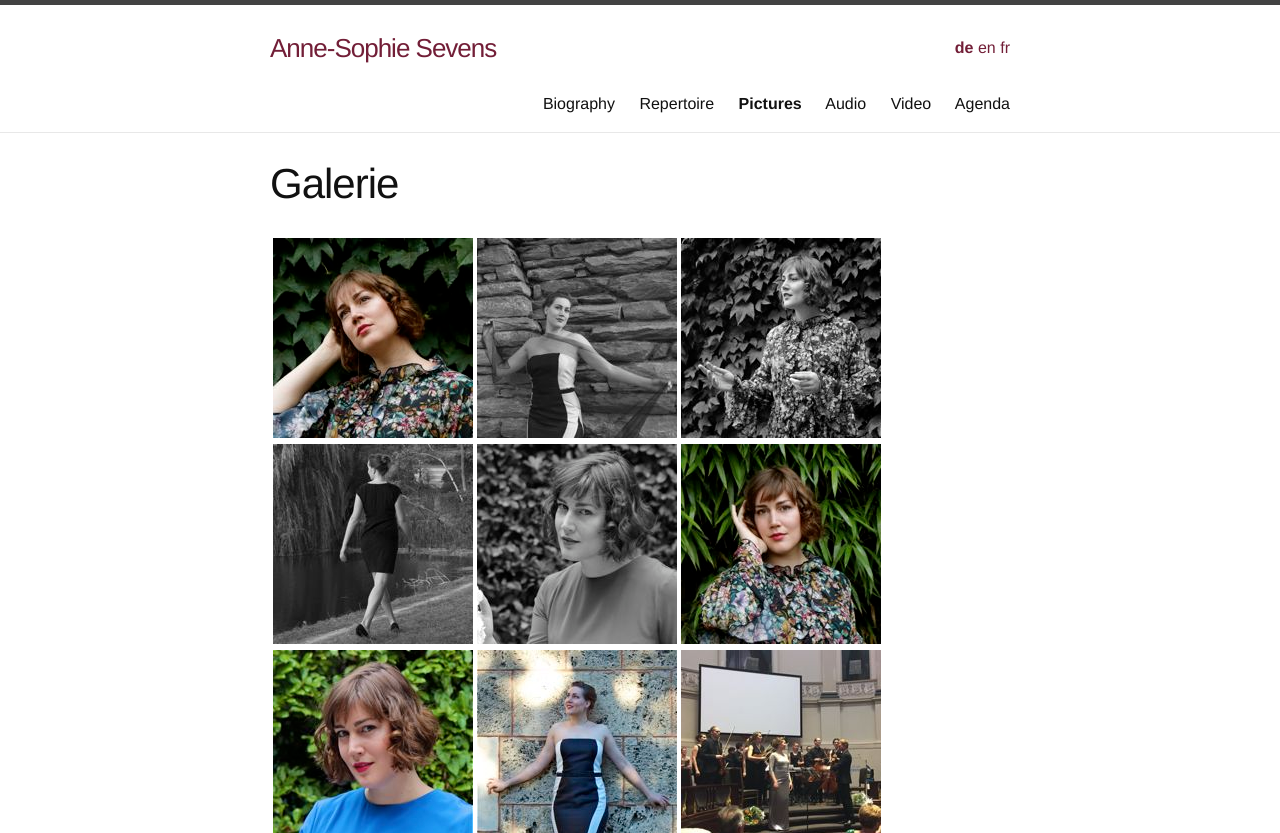
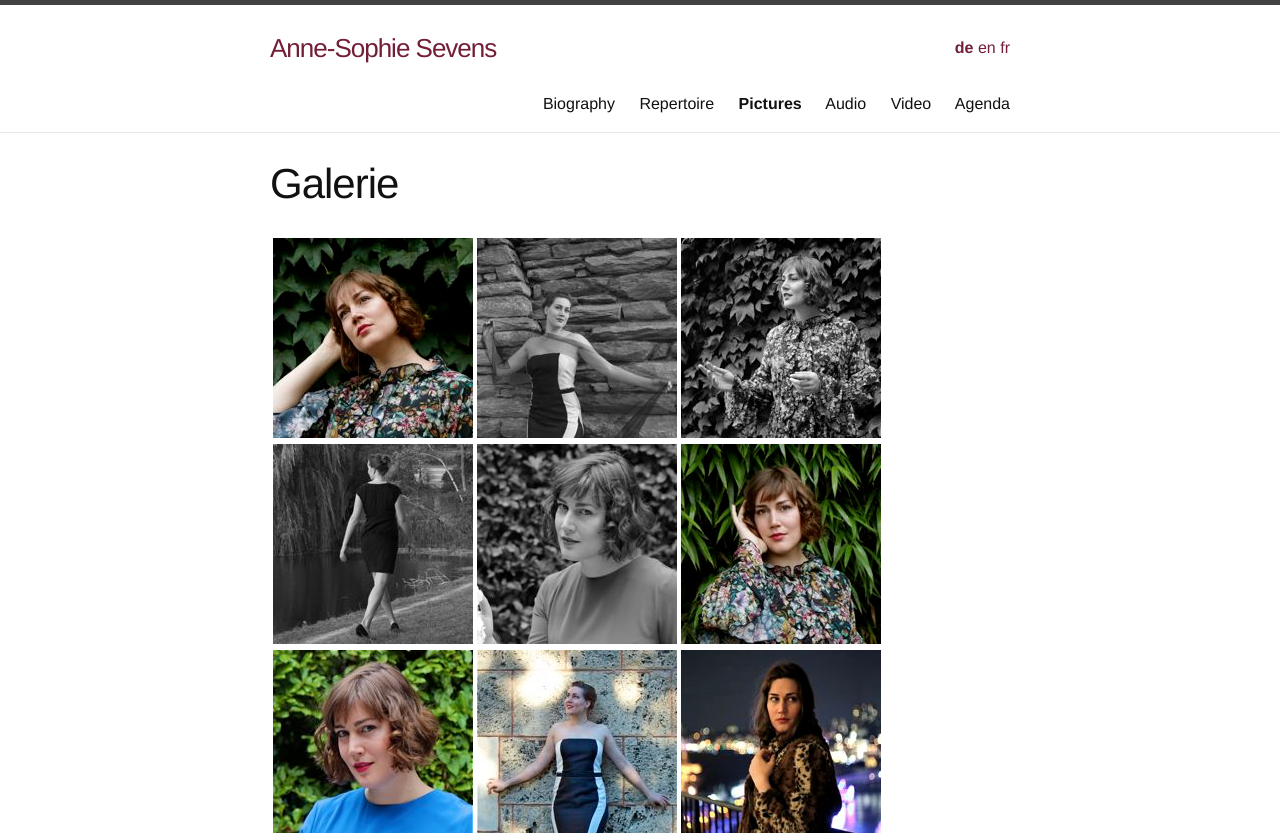
Before and after one commit to annesophie-sevens/annesophie-sevens.github.io, a Jekyll site: the page built from pictures-de.md, in a window 1280 px wide. Shown: the top 833 px of the page. Built offline with Jekyll 4.4.1, drawn with Linux system fonts in a browser that asks for light colours; grey boxes are pictures that could not be loaded.

Commit message:
Update pictures-de.md

```diff
--- a/pictures-de.md
+++ b/pictures-de.md
@@ -10,6 +10,6 @@
 
 | <a href="/assets/LOOP.JPG"> ![]({{ site.baseurl }}/assets/LOOP 1.jpg) </a> | <a href="/assets/BLOEM 1.JPG"> ![]({{ site.baseurl }}/assets/bloem.jpg) </a> | <a href="/assets/HAND 1.JPG">![]({{ site.baseurl }}/assets/HAND.jpg) </a> |
 
-|  <a href="/assets/25.jpg">  ![]({{ site.baseurl }}/assets/25_thumbnail.jpg) </a> | <a href="/assets/MUUR 1.JPG"> ![]({{ site.baseurl }}/assets/MUUR.jpg) </a>|<a href="/assets/aad.jpg"> ![]({{ site.baseurl }}/assets/aad-thumbnail.jpg) </a>|
+|  <a href="/assets/25.jpg">  ![]({{ site.baseurl }}/assets/25_thumbnail.jpg) </a> | <a href="/assets/MUUR 1.JPG"> ![]({{ site.baseurl }}/assets/MUUR.jpg) </a>|<a href="/assets/b2.jpg"> ![]({{ site.baseurl }}/assets/b2-thumbnail.jpg) </a>|
 
-| <a href="/assets/b2.jpg"> ![]({{ site.baseurl }}/assets/b2-thumbnail.jpg) </a> | <a href="/assets/aaa.jpg"> ![]({{ site.baseurl }}/assets/aaa-thumbnail.jpg) </a> | <a href="/assets/110.jpg">  ![]({{ site.baseurl }}/assets/110-thumbnail.jpg) </a> |
+| <a href="/assets/aad.jpg"> ![]({{ site.baseurl }}/assets/aad-thumbnail.jpg) </a> | <a href="/assets/aaa.jpg"> ![]({{ site.baseurl }}/assets/aaa-thumbnail.jpg) </a> | <a href="/assets/110.jpg">  ![]({{ site.baseurl }}/assets/110_thumbnail.jpg) </a> |
```
